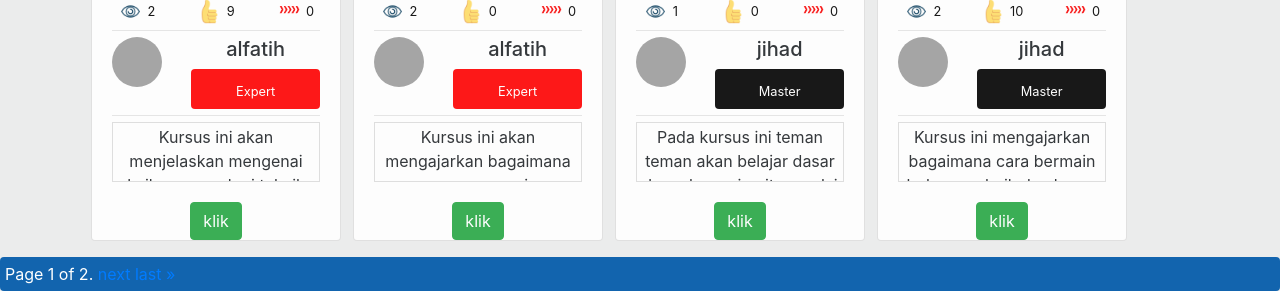
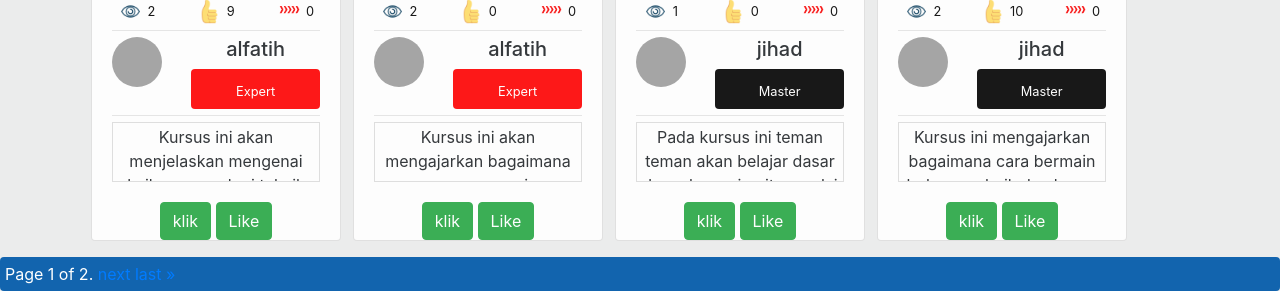
Before and after one commit to muhammadjihad/grappler, a Django app: page /graplearn/ in a window 1280 px wide. Shown: the part 1396-1687 px from the top of the page. Run offline with Django 3.2, Linux system fonts and the light colour scheme; data comes from the database, SQL or seed files in the repository; data that the repository does not hold is empty; some libraries are stand-ins or nearby versions; grey boxes are pictures that could not be loaded.

Commit message:
improving like button on graplearn

```diff
--- a/graplearn/admin.py
+++ b/graplearn/admin.py
@@ -1,7 +1,8 @@
 from django.contrib import admin
-from .models import VideoCourse,Course, VideoCourse, VideoComment
+from .models import VideoCourse,Course, VideoCourse, VideoComment, CourseStatus
 # Register your models here.
 
 admin.site.register(VideoCourse)
 admin.site.register(Course)
 admin.site.register(VideoComment)
+admin.site.register(CourseStatus)
--- a/graplearn/models.py
+++ b/graplearn/models.py
@@ -1,6 +1,7 @@
 from django.db import models
 from django.contrib.auth.models import User
 from operator import itemgetter
+from django.urls import reverse
 # Create your models here.
 
 
@@ -49,6 +50,26 @@ class Course(models.Model):
 				list_courses.append(course)
 		return list_courses
 
+class CourseStatus(models.Model):
+	course = models.OneToOneField(Course, on_delete=models.CASCADE)
+	like = models.ManyToManyField(User, blank=True,null=True, related_name='like')
+	view = models.ManyToManyField(User, blank=True,null=True, related_name='view')
+
+	def __str__(self):
+		return self.course.judul
+
+	@classmethod
+	def operation(cls,user,method,id_input):
+		if method == "like":
+			course = Course.objects.get(id=id_input)
+			course_status = cls.objects.get_or_create(
+					course = course
+				)
+			if not user in course_status[0].like.all():
+				course_status[0].like.add(user)
+			else:
+				course_status[0].like.remove(user)
+		return reverse("graplearn:index")
 
 class VideoCourse(models.Model):
 
--- a/graplearn/templates/graplearn/index.html
+++ b/graplearn/templates/graplearn/index.html
@@ -53,7 +53,7 @@
 
 {% block konten1 %}
 		<div class="container course">
-			{% for course in ListCourse  %}
+			{% for list_like,course in ListCourse  %}
 			<a href="{% url "graplearn:detailcourse" course.id %}">
 				<div class="card text-center">
 					<img src="{{course.thumbnail.url}}" alt="">
@@ -104,6 +104,11 @@
 						{% endif %}
 					</div>
 					<button class="btn btn-success ajaxcall" url='{% url "graplearn-api:detailcourse" course.id %}'>klik</button>
+					{% if user in list_like %}
+					<a href="{% url "graplearn:coursestatus" "like" course.id %}"><button class="btn btn-danger">Unlike</button></a>
+					{% else %}
+					<a href="{% url "graplearn:coursestatus" "like" course.id %}"><button class="btn btn-success">Like</button></a>
+					{% endif %}
 				</div>
 			</a>
 			{% endfor %}
--- a/graplearn/urls.py
+++ b/graplearn/urls.py
@@ -16,4 +16,5 @@ urlpatterns=[
 	re_path(r'^buy/(?P<id_course>[0-9]+)/$',views.buy, name='buycourse'),
 	re_path(r'^addvideocourse/(?P<id_course>[0-9]+)/$',views.addVideoCourse, name='addvideocourse'),
 	re_path(r'^videocomment/(?P<id_comment>[0-9]+)/$',views.commentVideo,name='commentvideo'),
+	re_path(r'^coursestatus/(?P<operation>.*)/(?P<id_input>[0-9]+)/$',views.like,name='coursestatus'),
 ] + static(settings.MEDIA_URL, document_root=settings.MEDIA_ROOT)
--- a/graplearn/views.py
+++ b/graplearn/views.py
@@ -1,5 +1,5 @@
 from django.shortcuts import render, redirect, reverse
-from .models import Course, VideoCourse, VideoComment
+from .models import Course, VideoCourse, VideoComment, CourseStatus
 from .forms import CourseForm, VideoCourseForm, VideoCommentForm
 from django.contrib.auth.decorators import login_required
 from django.contrib import messages
@@ -13,14 +13,20 @@ def index(request):
 
 	ListCourse = Course.getAllCourseByLevel()
 	# ListCourse = ListCourse[::-1]
-	ListCourse = Paginator(ListCourse,12)
-
+	course_status = []
+	for course in ListCourse:
+		each_course = CourseStatus.objects.get_or_create(course=course)
+		user_liked_course = each_course[0].like.all()
+		course_status.append(
+			(user_liked_course,course)
+			)
+	course_status = Paginator(course_status,12)
 	page = request.GET.get('page')
-	ListCourse = ListCourse.get_page(page)
+	course_status = course_status.get_page(page)
 	context = {
 		'judul' : 'graplearn | Learn Everything',
 		'jumboTag' : 'Pilih Kursus yang kamu suka!',
-		'ListCourse' : ListCourse,
+		'ListCourse' : course_status,
 	}
 
 	if request.method == 'POST':
@@ -303,3 +309,8 @@ def deleteCourse(request,id_input):
 		course.user.profile.un_gainExp(35)
 		course.delete()
 	return redirect("graplearn:index")
+
+@login_required
+def like(request,operation,id_input):
+	CourseStatus.operation(user = request.user,method=operation,id_input=id_input)
+	return redirect("graplearn:index")
```
Also changed, not shown: akun/migrations/0026_auto_20190324_1311.py (added), graplearn/migrations/0032_coursestatus.py (added).
